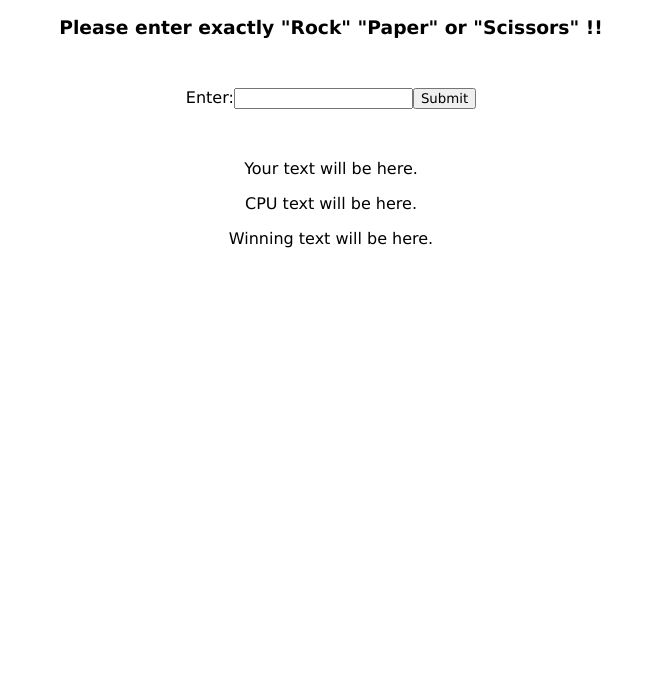
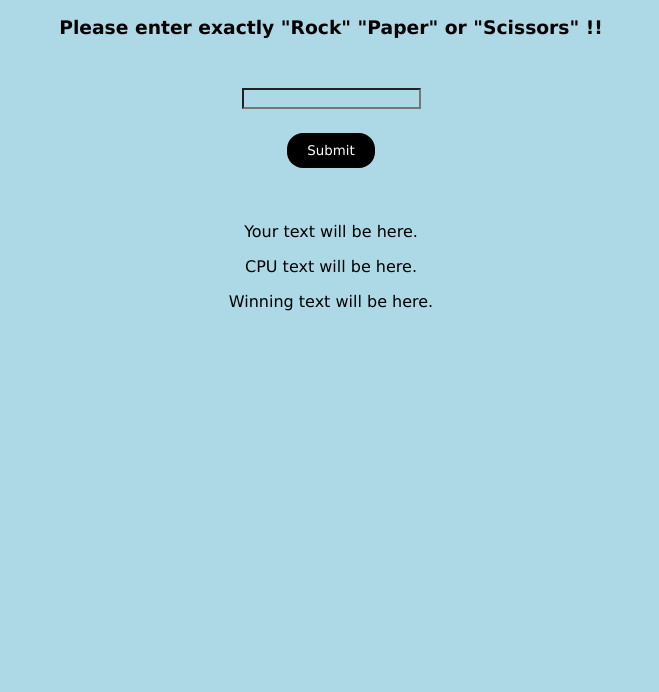
Before and after one commit to AceRosario/RockPaperScissorsV2, a plain HTML site: page index.html in a window 1280 px wide. Shown: the part 108-800 px from the top of the page, without its empty margins (309-968 px from the left). Drawn offline with Linux system fonts and the light colour scheme.

Commit message:
third commit - make button pill and grouped output, new class for button

```diff
--- a/index.html
+++ b/index.html
@@ -15,22 +15,24 @@
     </div>
 
     <div class="input">
-    <label>Enter:  </label>
     <input id="textInput">
-    <button id="textButton" onclick="playGame()">Submit</button>
     </div>
+    <div class="button-container">
+        <button id="textButton" onclick="playGame()">Submit</button>
+
+    </div>
+
+
 
     <div class="output">
         <p id="textOutput">Your text will be here.</p>
-    </div>
-
-    <div class="CPU">
-
         <p id="cpuOutput">CPU text will be here.</p>
         <p id="winOutput">Winning text will be here.</p>
     </div>
 
 
+
+
     </body>
 </body>
 </html>
--- a/style.css
+++ b/style.css
@@ -1,6 +1,6 @@
-body *{
+ *{
     font-family:Verdana, Geneva, Tahoma, sans-serif;
-
+    background-color: lightblue
 }
 
 #title{
@@ -20,11 +20,28 @@ display: flex;
 justify-content: center;
 }
 
-.CPU{
+.output{
+
+    margin-top: 50px;
     text-align: center;
 }
 
-#textOutput{
+.button-container{
+    display:flex;
+    justify-content: center;
+    margin-top: 20px;
+}
+
+#textButton{
+    background: black;
+    color: white;
+    border:none;
+    padding: 10px 20px;
     text-align: center;
-    margin-top: 50px;
+    text-decoration: none;
+    display: inline-block;
+    margin: 4px 2px;
+    cursor: pointer;
+    border-radius:16px;
+
 }
```
